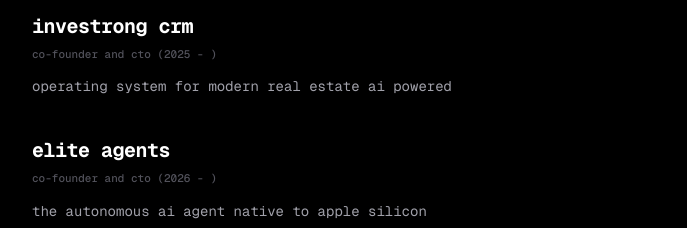
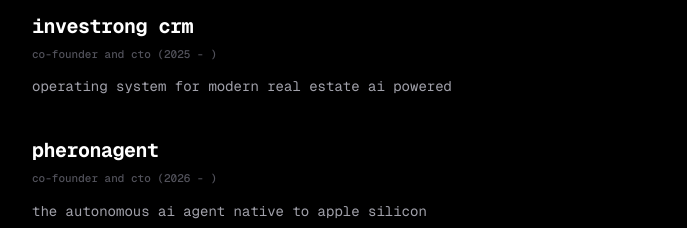
Before and after one commit to trgysvc/trgysvc.github.io, a Next.js app: page / in a window 1280 px wide. Shown: the part 1160-1388 px from the top of the page, without its empty margins (296-983 px from the left). Built offline with nearby package versions, Linux system fonts and the light colour scheme.

Commit message:
chore: update project branding from Elite Agents to PheronAgent

```diff
--- a/app/links/page.tsx
+++ b/app/links/page.tsx
@@ -46,7 +46,7 @@
       links: [
         { label: "ifoundanapple.com", href: "https://ifoundanapple.com" },
         { label: "sonaraura.com", href: "https://sonaraura.com" },
-        { label: "Elite Agents", href: "https://github.com/trgysvc/EliteAgent" },
+        { label: "pheronagent.com", href: "https://www.pheronagent.com" },
       ],
     },
     {
--- a/app/page.tsx
+++ b/app/page.tsx
@@ -23,7 +23,7 @@
       description: "operating system for modern real estate ai powered",
     },
     {
-      company: "elite agents",
+      company: "pheronagent",
       role: "co-founder and cto (2026 - )",
       description: "the autonomous ai agent native to apple silicon",
     },
```
